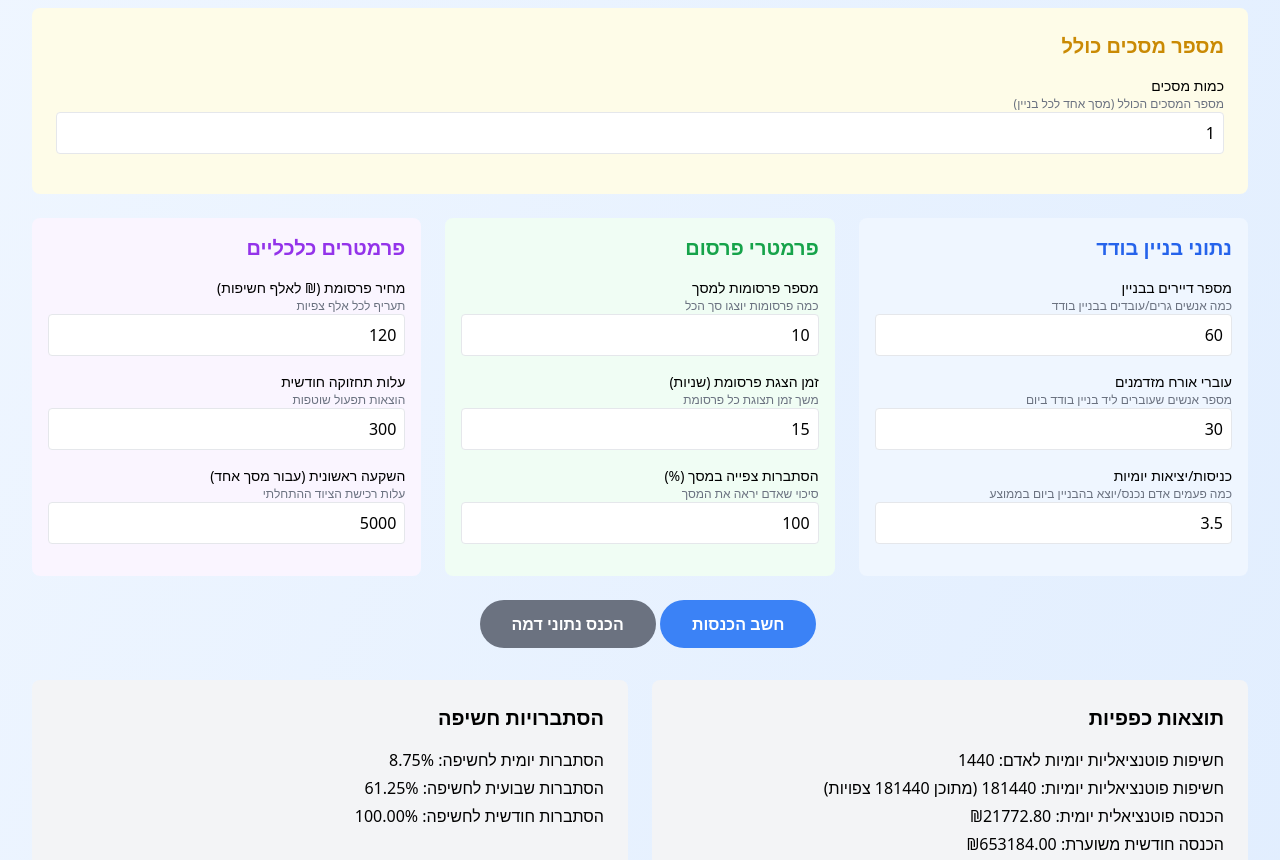
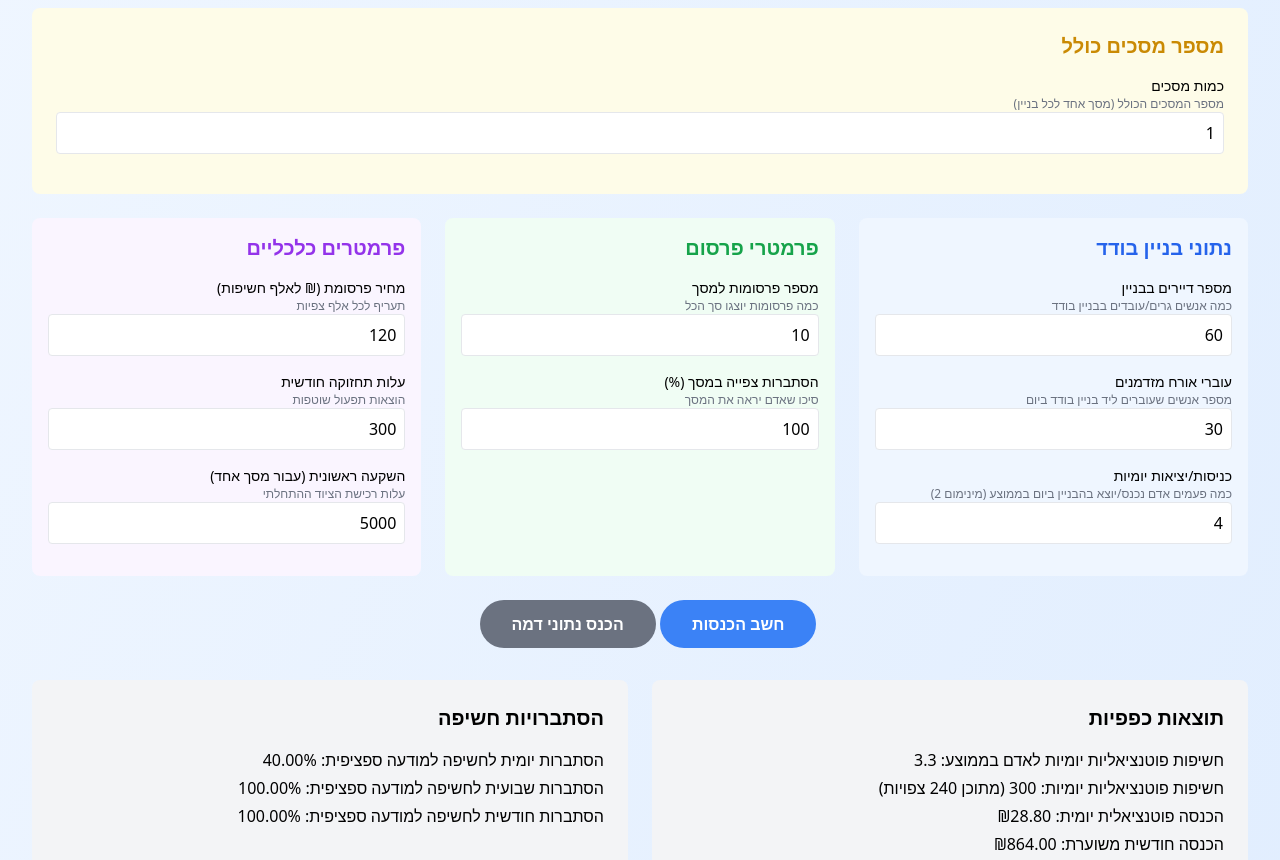
Before and after one commit to imanuel300/AdCalculatorBuilding, a plain HTML site: page main.html in a window 1280 px wide. Shown: the part 92-952 px from the top of the page. Drawn offline with nearby package versions, Linux system fonts and the light colour scheme.

Commit message:
חישוב נכון

```diff
--- a/main.html
+++ b/main.html
@@ -42,9 +42,9 @@
 
                 <div class="mb-4">
                     <label class="block text-sm font-medium">כניסות/יציאות יומיות
-                        <span class="text-xs text-gray-500 block">כמה פעמים אדם נכנס/יוצא בהבניין ביום בממוצע</span>
+                        <span class="text-xs text-gray-500 block">כמה פעמים אדם נכנס/יוצא בהבניין ביום בממוצע (מינימום 2)</span>
                     </label>
-                    <input type="number" id="dailyMovements" class="w-full p-2 border rounded" placeholder="מספר תנועות">
+                    <input type="number" id="dailyMovements" min="2" class="w-full p-2 border rounded" placeholder="מספר תנועות (מינימום 2)">
                 </div>
             </div>
 
@@ -60,15 +60,8 @@
                 </div>
 
                 <div class="mb-4">
-                    <label class="block text-sm font-medium">זמן הצגת פרסומת (שניות)
-                        <span class="text-xs text-gray-500 block">משך זמן תצוגת כל פרסומת</span>
-                    </label>
-                    <input type="number" id="adDuration" class="w-full p-2 border rounded" placeholder="זמן פרסומת">
-                </div>
-
-                <div class="mb-4">
                     <label class="block text-sm font-medium">הסתברות צפייה במסך (%)
-                        <span class="text-xs text-gray-500 block">סיכוי שאדם יראה את המסך</span>
+                        <span class="text-xs text-gray-500 block">סיכו שאדם יראה את המסך</span>
                     </label>
                     <input type="number" id="adExposureProbability" class="w-full p-2 border rounded" placeholder="אחוז חשיפה">
                 </div>
@@ -123,9 +116,9 @@
             </div>
             <div id="probabilities" class="bg-gray-100 p-6 rounded-lg">
                 <h2 class="font-bold text-xl mb-4">הסתברויות חשיפה</h2>
-                <p id="dailyExposureProbability" class="mb-1">הסתברות יומית לחשיפה: -</p>
-                <p id="weeklyExposureProbability" class="mb-1">הסתברות שבועית לחשיפה: -</p>
-                <p id="monthlyExposureProbability" class="mb-1">הסתברות חודשית לחשיפה: -</p>
+                <p id="dailyExposureProbability" class="mb-1">הסתברות יומית לחשיפה למודעה ספציפית: -</p>
+                <p id="weeklyExposureProbability" class="mb-1">הסתברות שבועית לחשיפה למודעה ספציפית: -</p>
+                <p id="monthlyExposureProbability" class="mb-1">הסתברות חודשית לחשיפה למודעה ספציפית: -</p>
             </div>
         </div>
 
@@ -153,9 +146,9 @@
                 <p id="annualRevenue" class="mb-1">הכנסה שנתית משוערת: -</p>
                 <p id="monthlyExpenses" class="mb-1">הוצאות חודשיות: -</p>
                 <p id="monthlyProfit" class="mb-1">רווח חודשי: -</p>
-                <p id="dailyExposureProbability" class="mb-1">הסתברות יומית לחשיפה: -</p>
-                <p id="weeklyExposureProbability" class="mb-1">הסתברות שבועית לחשיפה: -</p>
-                <p id="monthlyExposureProbability" class="mb-1">הסתברות חודשית לחשיפה: -</p>
+                <p id="dailyExposureProbability" class="mb-1">הסתברות יומית לחשיפה למודעה ספציפית: -</p>
+                <p id="weeklyExposureProbability" class="mb-1">הסתברות שבועית לחשיפה למודעה ספציפית: -</p>
+                <p id="monthlyExposureProbability" class="mb-1">הסתברות חודשית לחשיפה למודעה ספציפית: -</p>
             </div>
 
             <div class="bg-gray-100 p-6 rounded-lg">
@@ -172,7 +165,6 @@
 
     function calculateOptimizationData() {
         const adCount = +document.getElementById('adCount').value;
-        const baseAdDuration = +document.getElementById('adDuration').value;
         const baseExposureProbability = +document.getElementById('adExposureProbability').value / 100;
         const adPrice = +document.getElementById('adPrice').value;
         const residentsCount = +document.getElementById('residentsCount').value;
@@ -180,32 +172,28 @@
         const dailyMovements = +document.getElementById('dailyMovements').value;
 
         const dataPoints = [];
-        const totalPeople = residentsCount + passersbyCount;
-        const minutesPerDay = 24 * 60;
+        const residentExposures = residentsCount * dailyMovements;
+        const passersbyExposures = passersbyCount * 2;
+        const totalDailyExposures = residentExposures + passersbyExposures;
 
-        // חישוב זבור טווח של 1 עד 30 מודעות
+        // חישוב עבור טווח של 1 עד 30 מודעות
         for (let i = 1; i <= 30; i++) {
-            // חישוב זמן מחזור מלא בדקות
-            const cycleDuration = (baseAdDuration * i) / 60;
-
-            // חישוב זמני חשיפה ספציפיים
-            const exposuresPerCycle = (minutesPerDay * 60) / (cycleDuration * 60);
-            const peoplePerExposure = totalPeople * dailyMovements;
-
-            // חישוב הסתברות מתקנת - מתחילה לרדת משמעותית אחרי 5 מודעות
+            // חישוב הסתברות מתוקנת - מתחילה לרדת משמעותית אחרי 5 מודעות
             const optimalAdCount = 5;
             const dropoffRate = 0.2; // קצב הירידה באפקטיביות
             const adjustedProbability = baseExposureProbability *
                 (i <= optimalAdCount ? 1 : Math.exp(-dropoffRate * (i - optimalAdCount)));
 
-            // חישוב הכנסה פוטנציאלית
-            const potentialDailyExposures = exposuresPerCycle * peoplePerExposure;
-            const actualDailyExposures = potentialDailyExposures * adjustedProbability;
-            const revenuePerAd = (adPrice / 1000) * actualDailyExposures;
+            // חישוב חשיפות פוטנציאליות
+            const potentialDailyExposures = totalDailyExposures;
+            const actualDailyExposures = (potentialDailyExposures * adjustedProbability) / i;
+            // מחלקים את החשיפות בין כל המודעות באופן שווה
+            const exposuresPerAd = actualDailyExposures / i;
+            const revenuePerAd = (adPrice / 1000) * exposuresPerAd;
 
             // חישוב אפקטיביות (הכנסה בפועל)
             const effectiveRevenue = revenuePerAd * i; // הכנסה כוללת מכל המודעות
-            const potentialRevenue = (adPrice / 1000) * potentialDailyExposures * i; // הכנסה ��וטנציאלית ללא ירידה באפקטיביות
+            const potentialRevenue = (adPrice / 1000) * (potentialDailyExposures / i) * i;
 
             dataPoints.push({
                 adCount: i,
@@ -239,7 +227,7 @@
                         fill: true
                     },
                     {
-                        label: 'הכנסה אפקטיבית',
+                        label: 'הכנסה אפקטיבת',
                         data: data.map(d => d.effective),
                         borderColor: '#10B981',
                         backgroundColor: 'rgba(16, 185, 129, 0.1)',
@@ -261,7 +249,7 @@
                                 if (context.dataset.label === 'הכנסה פוטנציאלית') {
                                     return `הכנסה פוטנציאלית: ${dataPoint.potential.toFixed(2)}₪`;
                                 } else {
-                                    return `הכנסה בפועל: ${dataPoint.effective.toFixed(2)}₪ (${(dataPoint.probability * 100).toFixed(1)}% אפקטיביות)`;
+                                    return `הכנסה בפועל: ${dataPoint.effective.toFixed(2)}₪ (${(dataPoint.probability * 100).toFixed(1)}% אפקטיבי��ת)`;
                                 }
                             }
                         }
@@ -286,23 +274,15 @@
     }
 
     function calculateExposuresPerPerson() {
-        const baseAdDuration = +document.getElementById('adDuration').value;
         const baseExposureProbability = +document.getElementById('adExposureProbability').value / 100;
         const dailyMovements = +document.getElementById('dailyMovements').value;
-        const minutesPerDay = 24 * 60;
 
         const dataPoints = [];
 
         // חישוב עבור טווח של 1 עד 30 מודעות
         for (let i = 1; i <= 30; i++) {
-            // חישוב זמן מחזור מלא בדקות
-            const cycleDuration = (baseAdDuration * i) / 60;
-
-            // חישוב מספר מחזורים ביום
-            const cyclesPerDay = minutesPerDay / cycleDuration;
-
             // חישוב חשיפות פוטנציאליות יומיות לאדם
-            const potentialDailyExposures = cyclesPerDay * dailyMovements;
+            const potentialDailyExposures = dailyMovements;
 
             // חישוב חשיפות בפועל (עם התחשבות בהסתברות)
             const optimalAdCount = 5;
@@ -310,7 +290,8 @@
             const adjustedProbability = baseExposureProbability *
                 (i <= optimalAdCount ? 1 : Math.exp(-dropoffRate * (i - optimalAdCount)));
 
-            const actualDailyExposures = potentialDailyExposures * adjustedProbability;
+            // מחלקים את ההסתברות לצפייה בין כל המודעות
+            const actualDailyExposures = (potentialDailyExposures * adjustedProbability) / i;
 
             dataPoints.push({
                 adCount: i,
@@ -343,7 +324,7 @@
                         fill: true
                     },
                     {
-                        label: 'חשיפות צפויות בפועל',
+                        label: 'חשיפות צפוי��ת בפועל',
                         data: data.map(d => d.actualMonthly),
                         borderColor: '#EC4899',
                         backgroundColor: 'rgba(236, 72, 153, 0.1)',
@@ -394,36 +375,29 @@
         const screenCount = Math.max(1, +document.getElementById('screenCount').value || 1);
         const residentsCount = Math.max(0, +document.getElementById('residentsCount').value || 0);
         const passersbyCount = Math.max(0, +document.getElementById('passersbyCount').value || 0);
-        const dailyMovements = Math.max(1, +document.getElementById('dailyMovements').value || 1);
+        const dailyMovements = Math.max(2, +document.getElementById('dailyMovements').value || 2);
         const adCount = Math.max(1, +document.getElementById('adCount').value || 1);
-        const adDuration = Math.max(1, +document.getElementById('adDuration').value || 1);
         const adExposureProbability = Math.max(0, Math.min(100, +document.getElementById('adExposureProbability').value || 0));
         const adPrice = Math.max(0, +document.getElementById('adPrice').value || 0);
         const maintenanceCost = Math.max(0, +document.getElementById('maintenanceCost').value || 0);
         const initialInvestment = Math.max(0, +document.getElementById('initialInvestment').value || 0);
 
-        // חישוב זמן מחזור מלא בדקות
-        const cycleDuration = (adDuration * adCount) / 60;
-
-        // בישוב מספר אנשים פוטנציאלים וחשיפות
-        const totalPeople = (residentsCount + passersbyCount) * screenCount;
-        const minutesPerDay = 24 * 60;
-
-        // חישוב זמני חשיפה ספציפיים
-        const exposuresPerCycle = (minutesPerDay * 60) / (cycleDuration * 60);
-        const peoplePerExposure = totalPeople * dailyMovements;
-
-        // חישוב חשיפות פוטנציאליות
-        const potentialDailyExposures = exposuresPerCycle * peoplePerExposure;
+        // חישוב זשיפות פוטנציאליות - מפרידים בין דיירים לעוברי אורח
+        const residentExposures = residentsCount * dailyMovements * screenCount; // דיירים עם מספר כניסות/יציאות מלא
+        const passersbyExposures = passersbyCount * 2 * screenCount; // עוברי אורח עם 2 חשיפות בלבד (כניסה ויציאה)
+        const potentialDailyExposures = residentExposures + passersbyExposures;
 
         // חישוב חשיפות יומיות בפועל
-        const actualDailyExposures = potentialDailyExposures * (adExposureProbability / 100);
+        const actualDailyExposures = residentExposures * (adExposureProbability / 100);
 
         // חישוב חשיפות פוטנציאליות לאדם
-        const potentialDailyExposuresPerPerson = Math.min(exposuresPerCycle * dailyMovements, 24 * 60);
+        const totalPeople = (residentsCount + passersbyCount) * screenCount;
+        const averageExposuresPerPerson = potentialDailyExposures / totalPeople;
 
         // חישוב הכנסות
-        const dailyRevenue = actualDailyExposures * (adPrice / 1000);
+        // מחלקים את החשיפות בין כל המודעות באופן שווה
+        const exposuresPerAd = actualDailyExposures / adCount;
+        const dailyRevenue = exposuresPerAd * (adPrice / 1000) * adCount;
         const monthlyRevenue = dailyRevenue * 30;
         const annualRevenue = dailyRevenue * 365;
 
@@ -433,8 +407,11 @@
         const monthlyProfit = monthlyRevenue - monthlyExpenses;
 
         // חישוב הסתברויות
-        const singleAdProbability = adExposureProbability / 100 / adCount;
-        const dailyExposureProbability = Math.min(100, singleAdProbability * dailyMovements * (adDuration / 60) * 100);
+        // הסתברות לראות מודעה כפציפית במעבר אחד
+        const singlePassProbability = adExposureProbability / 100 / adCount; // מחלקים את ההסתברות בין כל המודעות
+        // הסתברות לראות מודעה ספציפית במהלך יום (רק עבור דיירים)
+        const dailyExposureProbability = Math.min(100, singlePassProbability * dailyMovements * 100);
+        // הסתברות מצטברת לשבוע וחודש
         const weeklyExposureProbability = Math.min(100, dailyExposureProbability * 7);
         const monthlyExposureProbability = Math.min(100, dailyExposureProbability * 30);
 
@@ -442,7 +419,7 @@
         document.getElementById('dailyExposures').textContent =
             `חשיפות פוטנציאליות יומיות: ${potentialDailyExposures.toFixed(0)} (מתוכן ${actualDailyExposures.toFixed(0)} צפויות)`;
         document.getElementById('dailyExposuresPerPerson').textContent =
-            `חשיפות פוטנציאליות יומיות לאדם: ${potentialDailyExposuresPerPerson.toFixed(0)}`;
+            `חשיפות פוטנציאליות יומיות לאדם בממוצע: ${averageExposuresPerPerson.toFixed(1)}`;
         document.getElementById('potentialRevenue').textContent =
             `הכנסה פוטנציאלית יומית: ₪${dailyRevenue.toFixed(2)}`;
         document.getElementById('monthlyRevenue').textContent =
@@ -454,11 +431,11 @@
         document.getElementById('monthlyProfit').textContent =
             `רווח חודשי: ₪${monthlyProfit.toFixed(2)}`;
         document.getElementById('dailyExposureProbability').textContent =
-            `הסתברות יומית לחשיפה: ${dailyExposureProbability.toFixed(2)}%`;
+            `הסתברות יומית לחשיפה למודעה ספציפית: ${dailyExposureProbability.toFixed(2)}%`;
         document.getElementById('weeklyExposureProbability').textContent =
-            `הסתברות שבועית לחשיפה: ${weeklyExposureProbability.toFixed(2)}%`;
+            `הסתברות שבועית לחשיפה למודעה ספציפית: ${weeklyExposureProbability.toFixed(2)}%`;
         document.getElementById('monthlyExposureProbability').textContent =
-            `הסתברות חודשית לחשיפה: ${monthlyExposureProbability.toFixed(2)}%`;
+            `הסתברות חודשית לחשיפה למודעה ספציפית: ${monthlyExposureProbability.toFixed(2)}%`;
 
         // עדכון גרף
         const ctx = document.getElementById('revenueChart').getContext('2d');
@@ -510,9 +487,8 @@
         document.getElementById('screenCount').value = 1;
         document.getElementById('residentsCount').value = 60; // 20 דירות, 3 אנשים לדירה
         document.getElementById('passersbyCount').value = 30;
-        document.getElementById('dailyMovements').value = 3.5;
+        document.getElementById('dailyMovements').value = 4;  // מינימום 2 (כניסה ויציאה)
         document.getElementById('adCount').value = 10;
-        document.getElementById('adDuration').value = 15;
         document.getElementById('adExposureProbability').value = 100;
         document.getElementById('adPrice').value = 120;
         document.getElementById('maintenanceCost').value = 300;
```
